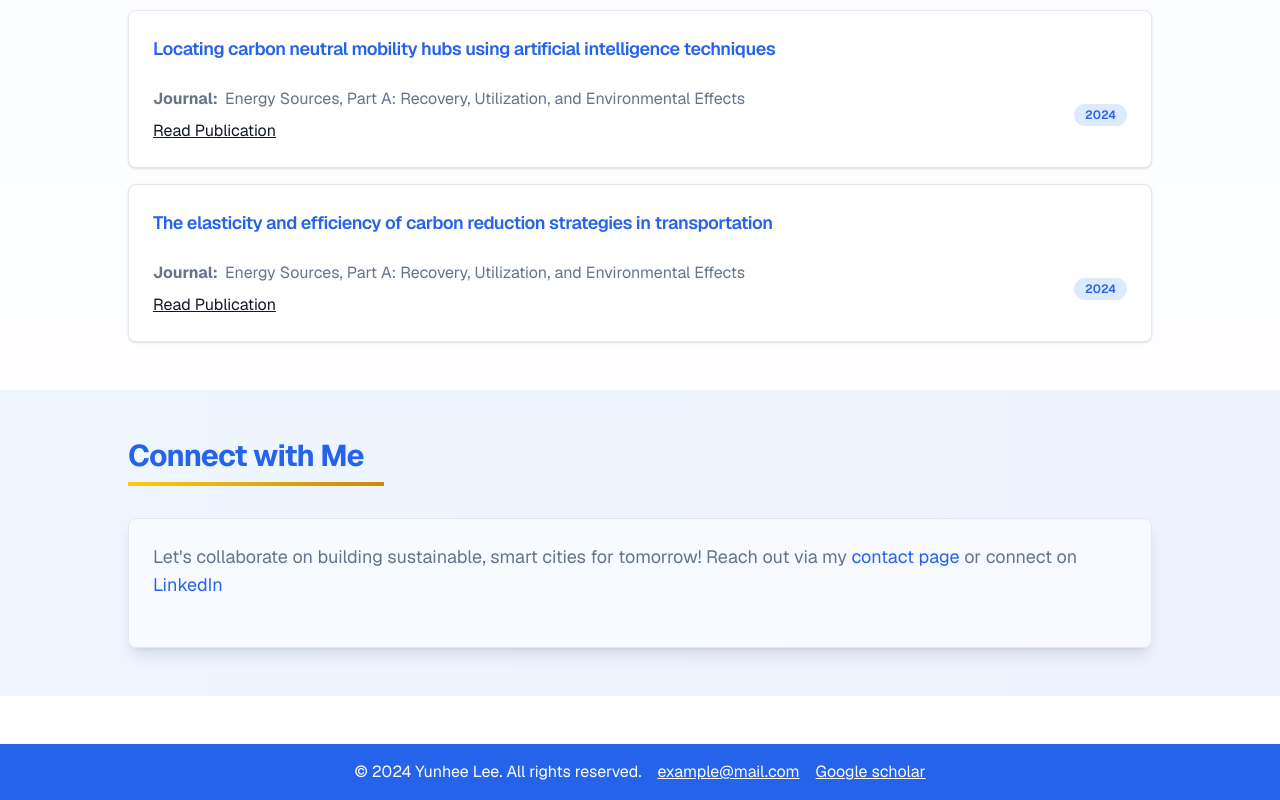
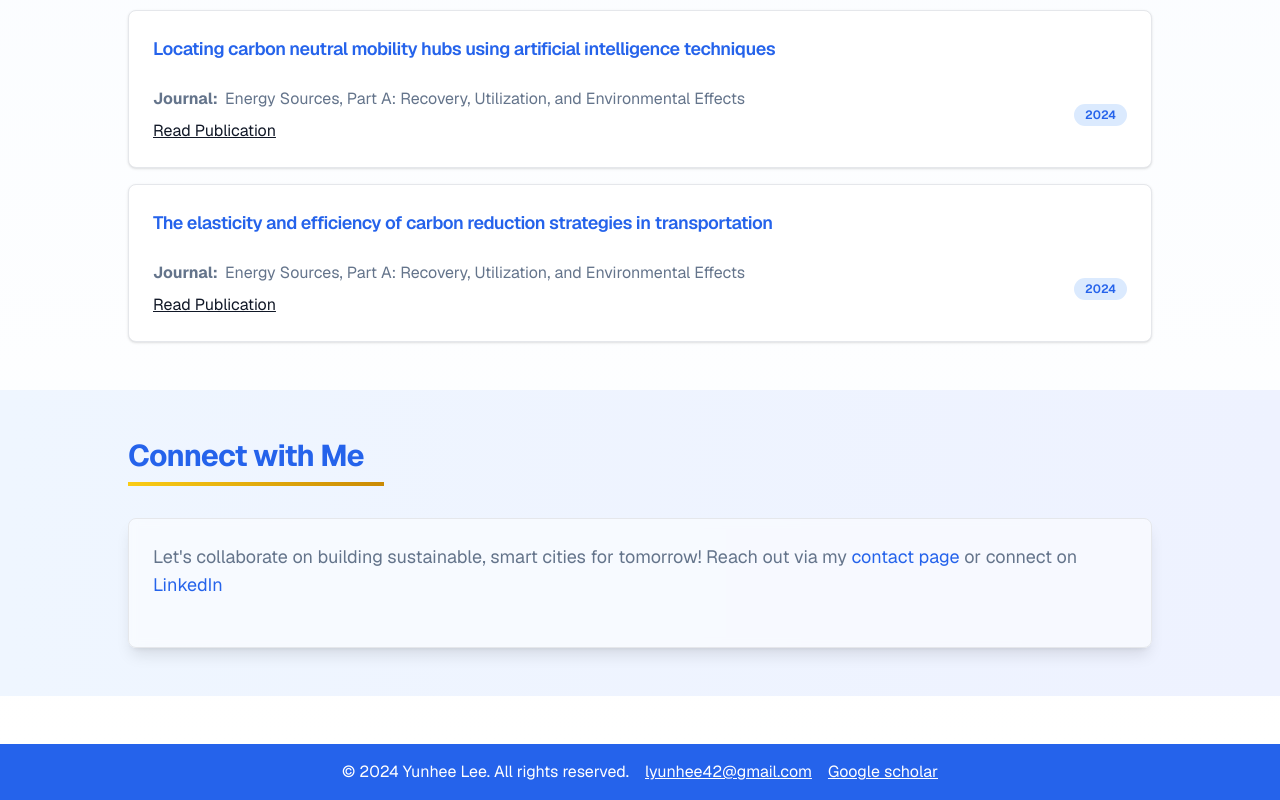
Before and after one commit to Nathaniyell/yunhee-academic-portfolio, a Next.js app: page / in a window 1280 px wide. Shown: the part 2350-3150 px from the top of the page. Built offline with nearby package versions, Linux system fonts and the light colour scheme.

Commit message:
update mail

```diff
--- a/src/components/Footer.tsx
+++ b/src/components/Footer.tsx
@@ -5,8 +5,8 @@ const Footer = () => {
   return (
     <footer className="text-center bg-blue-600 text-white h-full p-4 flex justify-center flex-col md:flex-row gap-4">
       <p>&copy; {new Date().getFullYear()} Yunhee Lee. All rights reserved.</p>
-      <Link target="_blank" className="underline" href="mailto:example@mail.com">
-        example@mail.com
+      <Link target="_blank" className="underline" href="mailto:lyunhee42@gmail.com">
+        lyunhee42@gmail.com
       </Link>
       <Link target="_blank" className="underline" href="https://scholar.google.com/citations?user=example&hl=en">
         Google scholar
```
